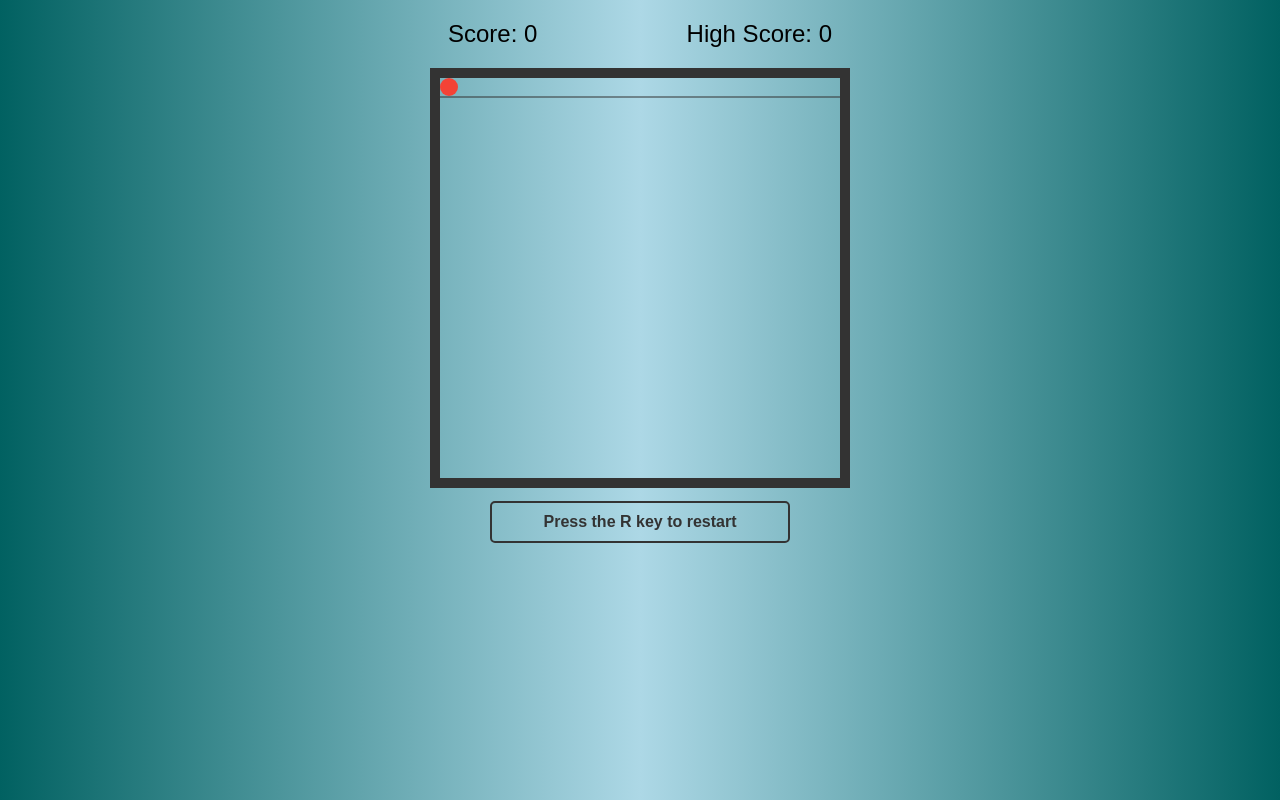
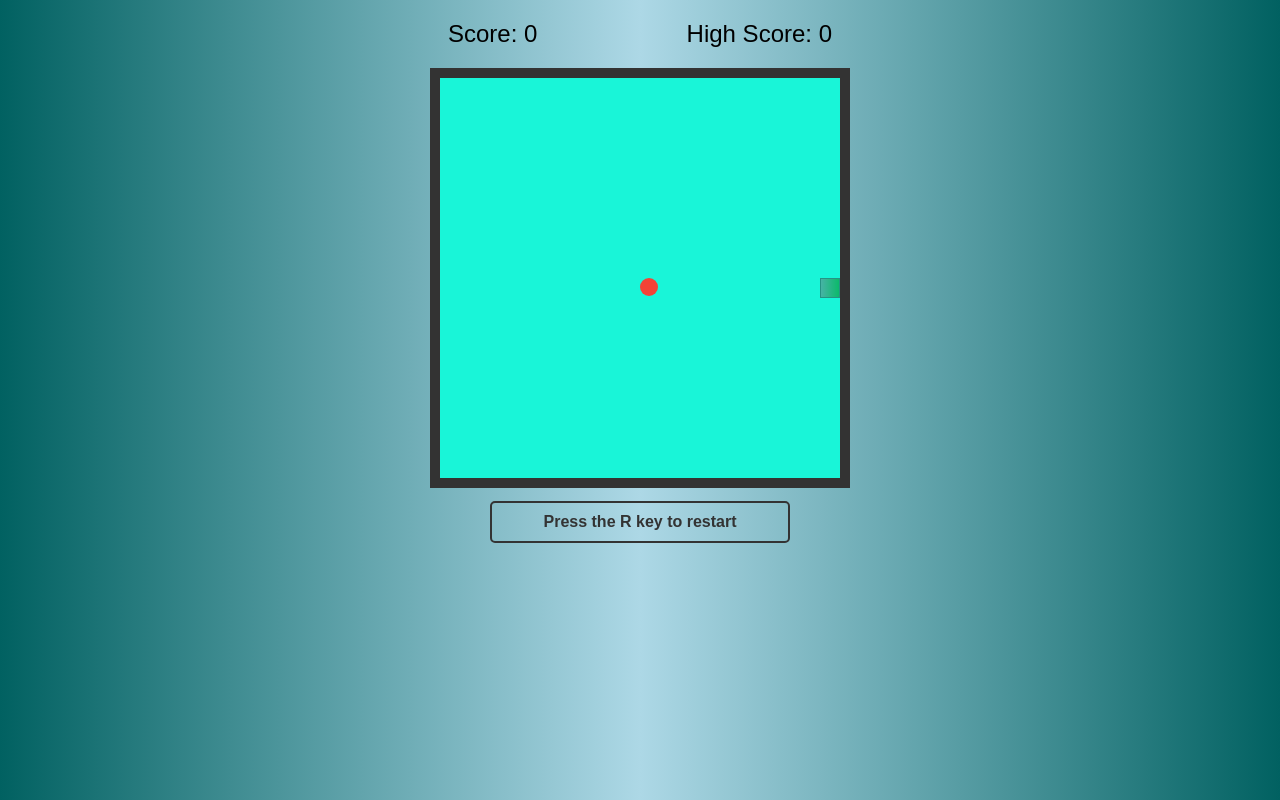
Before and after one commit to Coding2023a/ari-pinson-folders, a plain HTML site: page snake-game/index.html in a window 1280 px wide. Drawn offline with Linux system fonts and the light colour scheme.

Commit message:
Update styles.css

```diff
--- a/snake-game/styles.css
+++ b/snake-game/styles.css
@@ -14,7 +14,7 @@ body {
     width: 400px;
     height: 400px;
     border: 10px solid #333;
-background: linear-gradient(to right, rgb(1, 97, 97), lightblue, rgb(1, 97, 97))
+    background-color: #19f5d8;
     display: grid;
     grid-template-columns: repeat(20, 1fr);
     grid-template-rows: repeat(20, 1fr);
```
